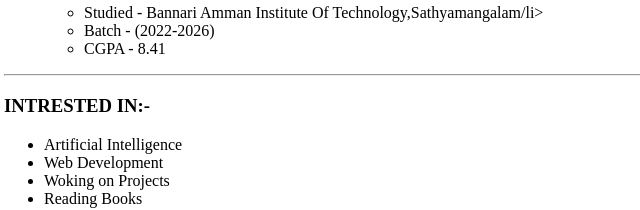
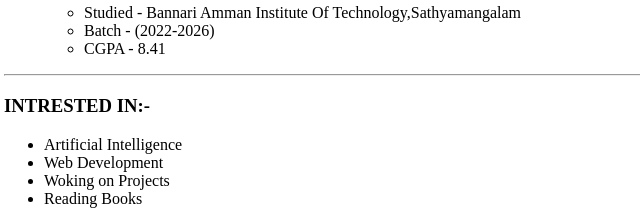
Before and after one commit to dharunDP/DP-Resume, a plain HTML site: page index.html in a window 1280 px wide. Shown: the part 445-655 px from the top of the page, 4-644 px from the left. Drawn offline with Linux system fonts and the light colour scheme.

Commit message:
Update index.html

```diff
--- a/index.html
+++ b/index.html
@@ -36,7 +36,7 @@
         </ul>
         <li>UG DEGREE</li>
         <ul>
-            <li>Studied - Bannari Amman Institute Of Technology,Sathyamangalam/li>
+            <li>Studied - Bannari Amman Institute Of Technology,Sathyamangalam</li>
             <li>Batch - (2022-2026)</li>
             <li>CGPA - 8.41</li>
         </ul>
```
